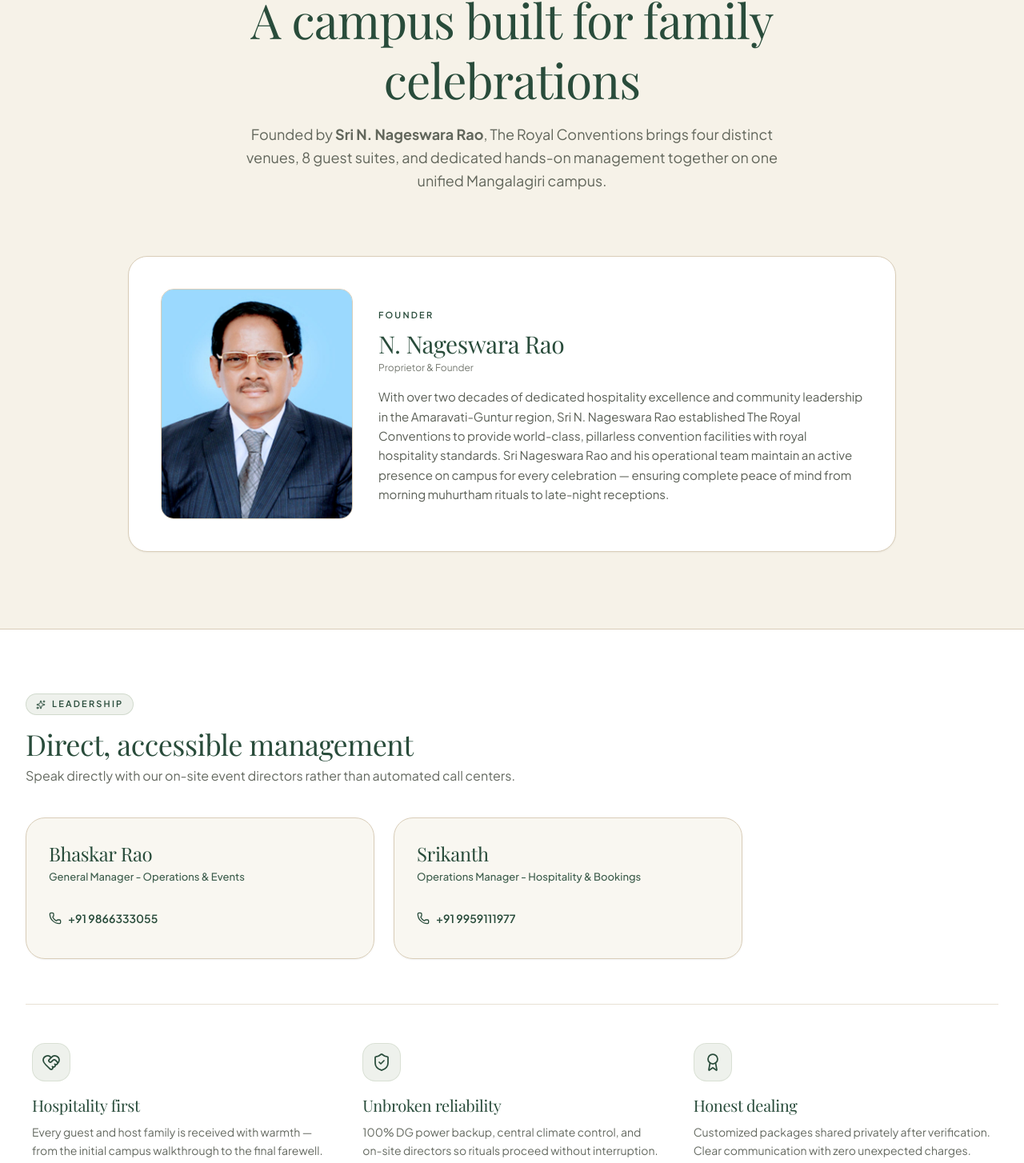
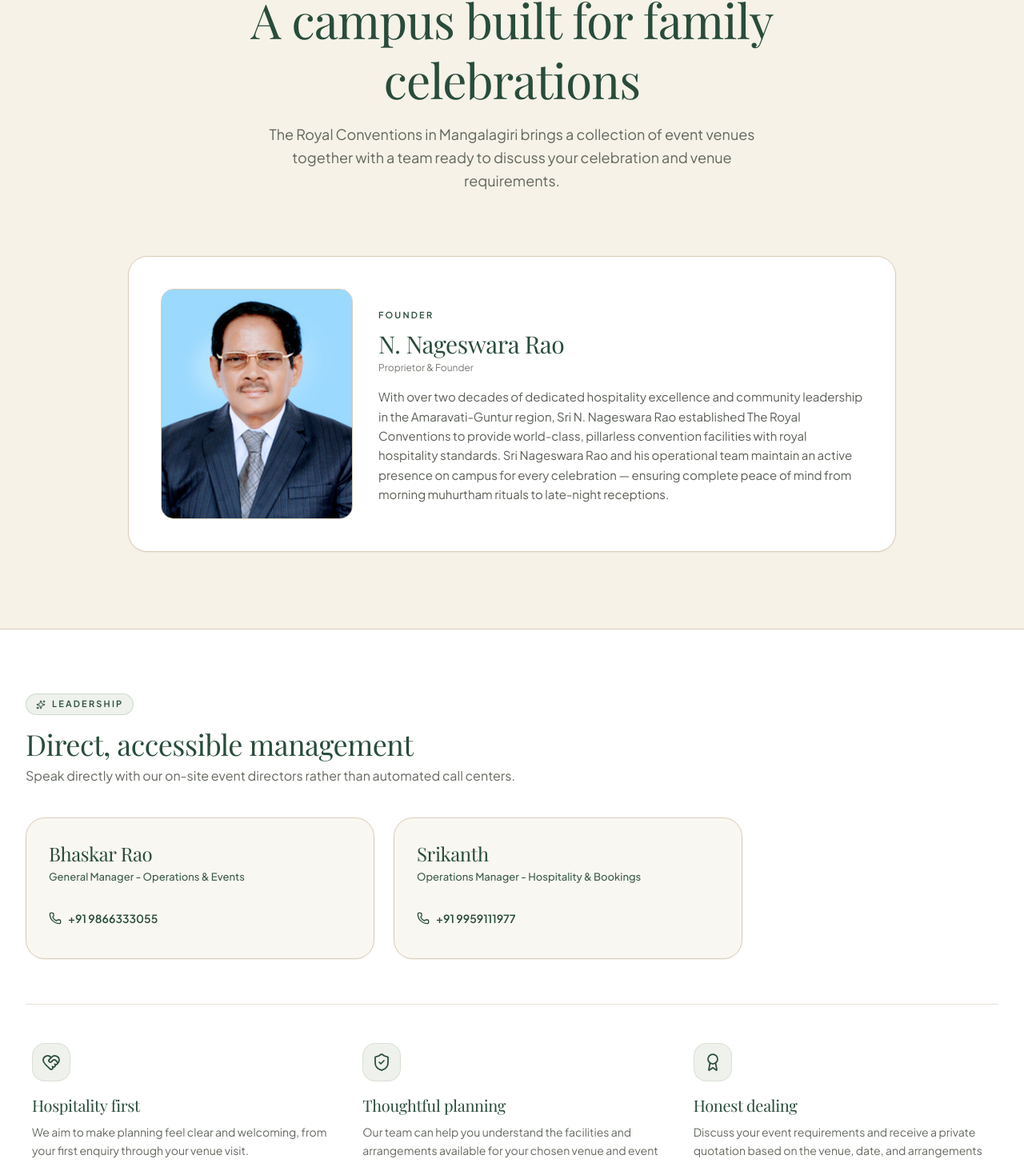
Before and after one commit to theroyalconventionsmgl/royal-conventions, a Next.js app: page /about-us in a window 1280 px wide. Shown: the part 220-1674 px from the top of the page at 80% size. Built offline with nearby package versions, Linux system fonts and the light colour scheme; a web font is replaced by a local one.

Commit message:
Refresh about page with careful, customer-focused claims

```diff
--- a/src/app/(public)/about-us/page.tsx
+++ b/src/app/(public)/about-us/page.tsx
@@ -14,17 +14,17 @@
   {
     icon: HeartHandshake,
     title: "Hospitality first",
-    desc: "Every guest and host family is received with warmth — from the initial campus walkthrough to the final farewell.",
+    desc: "We aim to make planning feel clear and welcoming, from your first enquiry through your venue visit.",
   },
   {
     icon: ShieldCheck,
-    title: "Unbroken reliability",
-    desc: "100% DG power backup, central climate control, and on-site directors so rituals proceed without interruption.",
+    title: "Thoughtful planning",
+    desc: "Our team can help you understand the facilities and arrangements available for your chosen venue and event date.",
   },
   {
     icon: Award,
     title: "Honest dealing",
-    desc: "Customized packages shared privately after verification. Clear communication with zero unexpected charges.",
+    desc: "Discuss your event requirements and receive a private quotation based on the venue, date, and arrangements agreed with our team.",
   },
 ];
 
@@ -41,7 +41,7 @@
             A campus built for family celebrations
           </h1>
           <p className="text-[15px] sm:text-lg text-forest-charcoal/80 max-w-2xl mx-auto mt-4 leading-relaxed font-sans">
-            Founded by <strong>Sri N. Nageswara Rao</strong>, The Royal Conventions brings four distinct venues, 8 guest suites, and dedicated hands-on management together on one unified Mangalagiri campus.
+            The Royal Conventions in Mangalagiri brings a collection of event venues together with a team ready to discuss your celebration and venue requirements.
           </p>
         </div>
       </section>
```
